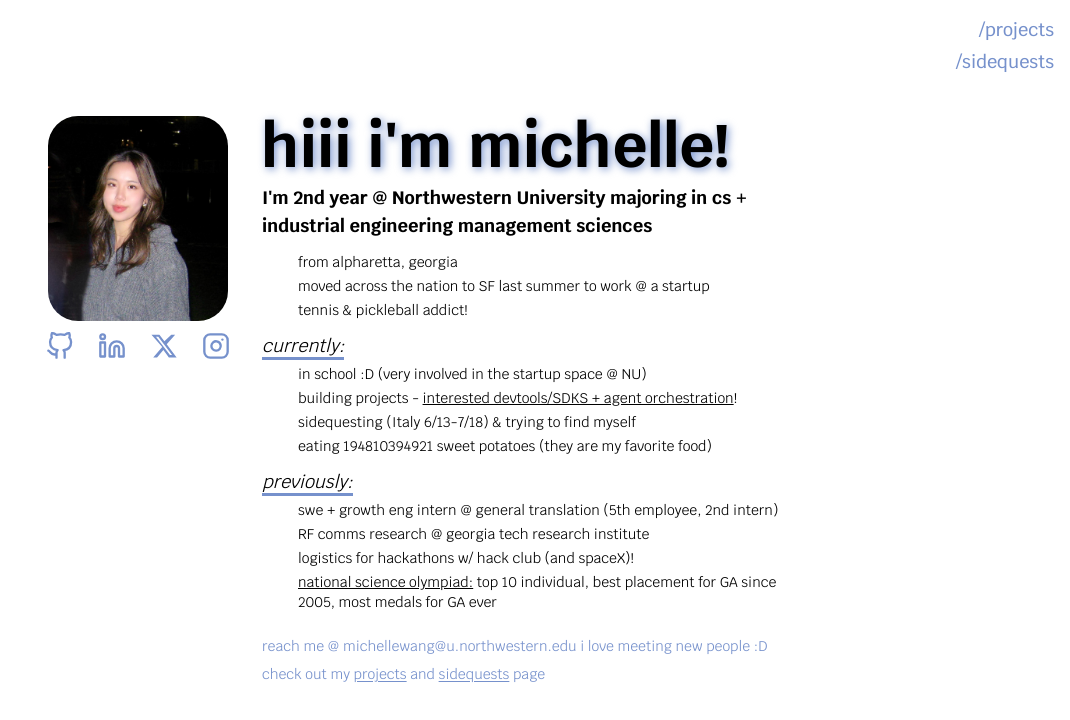
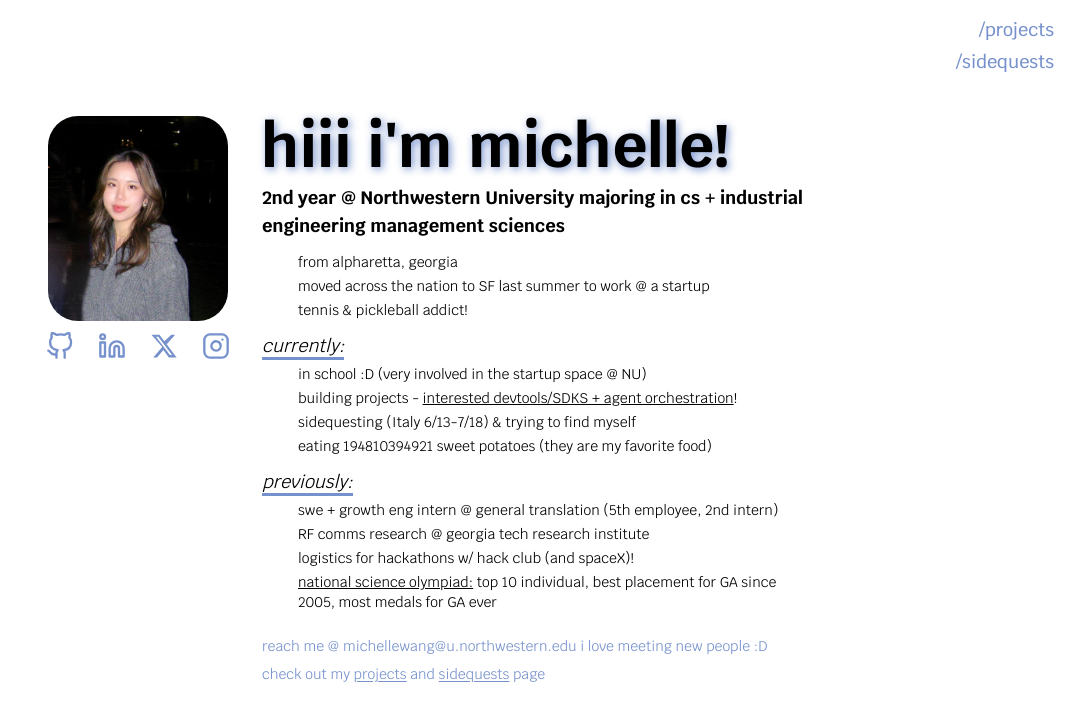
Before and after one commit to michellee-wang/personal-website, a Next.js app: page / in a window 1280 px wide. Shown: the top 720 px of the page, without its empty margins (210-1280 px from the left). Built offline with nearby package versions, Linux system fonts and the light colour scheme.

Commit message:
fixed typo

```diff
--- a/app/page.tsx
+++ b/app/page.tsx
@@ -123,7 +123,7 @@ export default function Home() {
                 </span>
               </h1>
               <p className="text-lg mb-3 font-bold">
-                I'm 2nd year @ Northwestern University majoring in cs +
+                2nd year @ Northwestern University majoring in cs +
                 industrial engineering management sciences
               </p>
 
```
